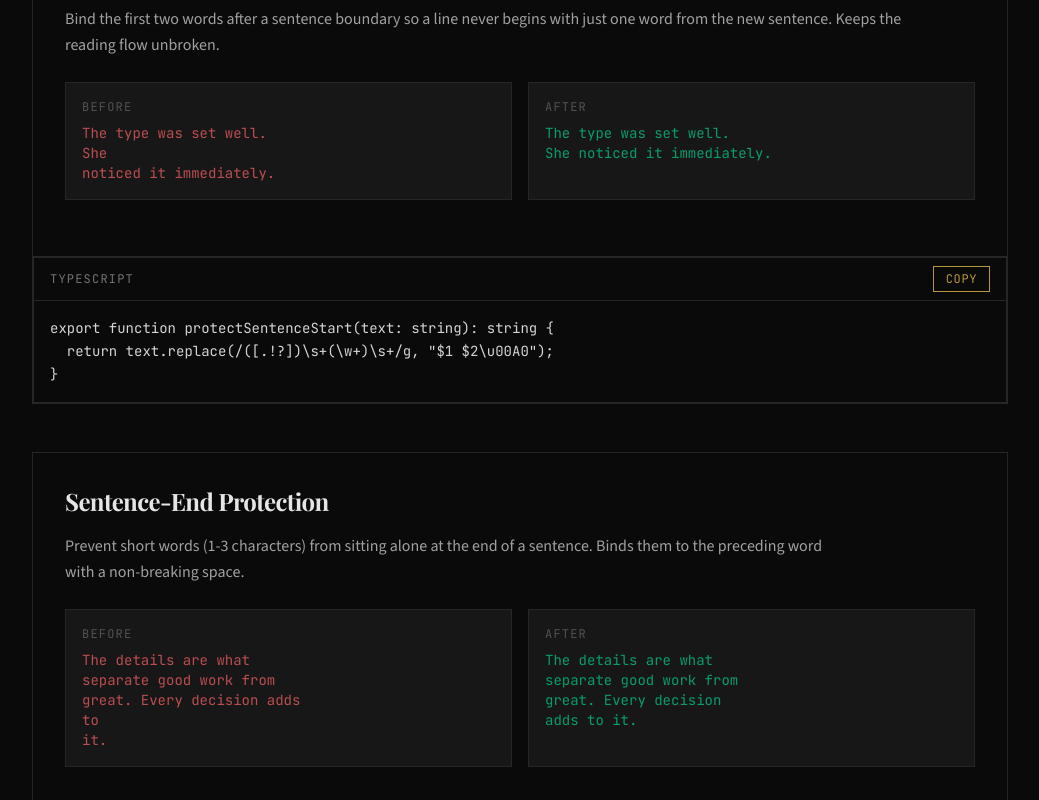
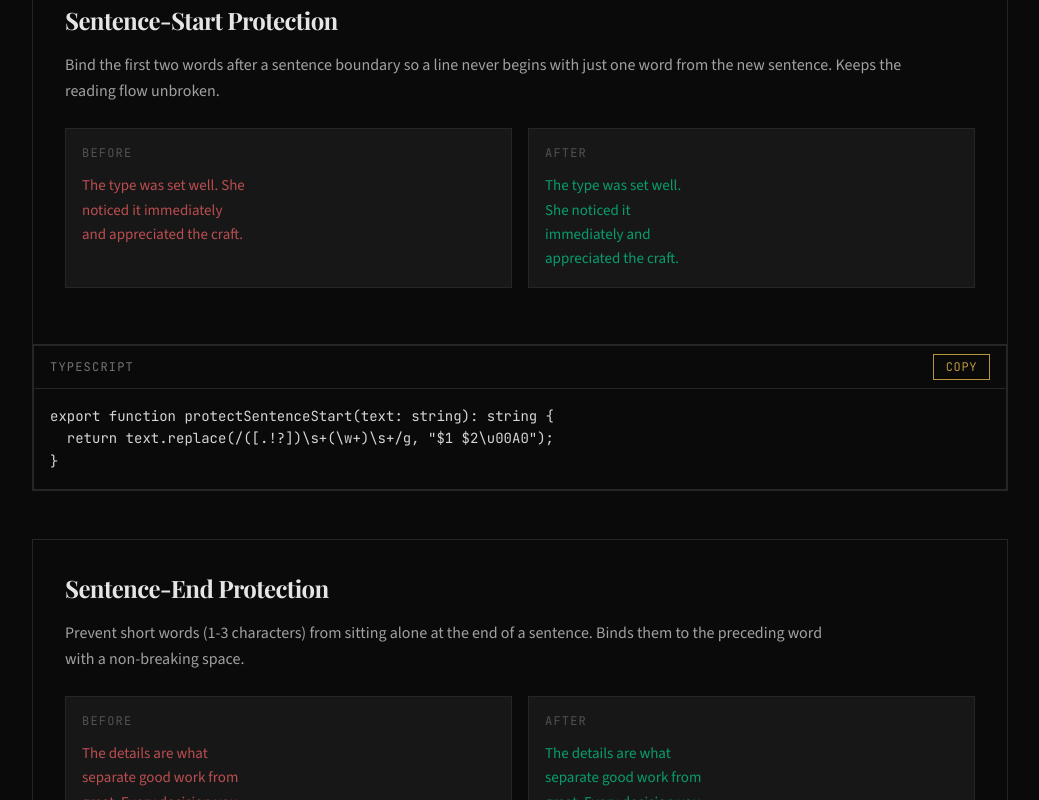
Before and after one commit to speedwarnsf/web-typography, a Next.js app: page / in a window 1280 px wide. Shown: the part 1700-2500 px from the top of the page, without its empty margins (120-1159 px from the left). Built offline with nearby package versions, Linux system fonts and the light colour scheme; a web font is replaced by a local one.

Commit message:
Before/after examples: proportional font, natural wrapping in constrained columns, no fake line breaks

```diff
--- a/src/app/page.tsx
+++ b/src/app/page.tsx
@@ -19,8 +19,8 @@ const rules = [
     name: "No Orphans",
     description:
       "Replace the last space in a paragraph with a non-breaking space, ensuring the final line always contains at least two words. Prevents lonely words dangling on their own line.",
-    before: "Good typography is invisible.\nGreat typography speaks\nwithout ever being\nnoticed.",
-    after: "Good typography is invisible.\nGreat typography speaks\nwithout ever\nbeing\u00A0noticed.",
+    before: "Good typography is invisible. Great typography speaks without ever being noticed.",
+    after: "Good typography is invisible. Great typography speaks without ever being\u00A0noticed.",
     code: `export function preventOrphans(text: string): string {
   const lastSpaceIndex = text.lastIndexOf(" ");
   if (lastSpaceIndex === -1) return text;
@@ -33,8 +33,8 @@ const rules = [
     name: "Sentence-Start Protection",
     description:
       "Bind the first two words after a sentence boundary so a line never begins with just one word from the new sentence. Keeps the reading flow unbroken.",
-    before: "The type was set well.\nShe\nnoticed it immediately.",
-    after: "The type was set well.\nShe\u00A0noticed it immediately.",
+    before: "The type was set well. She noticed it immediately and appreciated the craft.",
+    after: "The type was set well. She\u00A0noticed it immediately and appreciated the\u00A0craft.",
     code: `export function protectSentenceStart(text: string): string {
   return text.replace(/([.!?])\\s+(\\w+)\\s+/g, "$1 $2\\u00A0");
 }`,
@@ -43,8 +43,8 @@ const rules = [
     name: "Sentence-End Protection",
     description:
       "Prevent short words (1-3 characters) from sitting alone at the end of a sentence. Binds them to the preceding word with a non-breaking space.",
-    before: 'The details are what\nseparate good work from\ngreat. Every decision adds\nto\nit.',
-    after: 'The details are what\nseparate good work from\ngreat. Every decision\nadds\u00A0to\u00A0it.',
+    before: 'The details are what separate good work from great. Every decision you make adds to it.',
+    after: 'The details are what separate good work from great. Every decision you make adds to\u00A0it.',
     code: `export function protectSentenceEnd(text: string): string {
   return text.replace(/\\s+(\\w{1,3})([.!?])/g, "\\u00A0$1$2");
 }`,
@@ -53,8 +53,8 @@ const rules = [
     name: "Rag Smoothing",
     description:
       "Detects words that would push a line past the target length and binds them to the previous word, pulling them to the next line. Creates a smoother right edge without justification.",
-    before: "Every choice you make in\ntypography either\nhelps the reader or gets in\ntheir way.",
-    after: "Every choice you make\nin typography either\nhelps the reader or\ngets in their way.",
+    before: "Every choice you make in typography either helps the reader or gets in their way.",
+    after: "Every choice you make in\u00A0typography either helps the reader or gets in\u00A0their\u00A0way.",
     code: `export function smoothRag(text: string, targetLineLength = 65): string {
   const words = text.split(" ");
   let currentLength = 0;
@@ -81,8 +81,8 @@ const rules = [
     name: "Short Word Binding",
     description:
       "Common prepositions, articles, and conjunctions (a, an, the, in, on, at, to, by, of, etc.) are bound to the following word with a non-breaking space. Prevents these small words from ending a line alone.",
-    before: "She walked to\nthe store and stood in\nthe rain for a while.",
-    after: "She walked to\u00A0the store\nand stood in\u00A0the rain\nfor a while.",
+    before: "She walked to the store and stood in the rain for a while.",
+    after: "She walked to\u00A0the store and stood in\u00A0the rain for a\u00A0while.",
     code: `export function bindShortWords(text: string): string {
   return text.replace(
     /\\s(a|an|the|in|on|at|to|by|of|or|is|it|as|if|so|no|do|up|we|he|me|my|be|am)\\s/gi,
@@ -313,18 +313,26 @@ export default function Home() {
 
                 <div className="grid sm:grid-cols-2 gap-4 mb-6">
                   <div className="p-4 bg-neutral-900 border border-neutral-800">
-                    <p className="text-xs font-mono uppercase tracking-widest text-neutral-600 mb-2">
+                    <p className="text-xs font-mono uppercase tracking-widest text-neutral-600 mb-3">
                       Before
                     </p>
-                    <p className="text-sm font-mono text-red-400/70 whitespace-pre-wrap" data-no-typeset>
+                    <p
+                      className="text-[15px] leading-relaxed text-red-400/70"
+                      style={{ fontFamily: "var(--font-source-sans)", maxWidth: "22ch" }}
+                      data-no-typeset
+                    >
                       {rule.before}
                     </p>
                   </div>
                   <div className="p-4 bg-neutral-900 border border-neutral-800">
-                    <p className="text-xs font-mono uppercase tracking-widest text-neutral-600 mb-2">
+                    <p className="text-xs font-mono uppercase tracking-widest text-neutral-600 mb-3">
                       After
                     </p>
-                    <p className="text-sm font-mono text-emerald-400/70 whitespace-pre-wrap" data-no-typeset>
+                    <p
+                      className="text-[15px] leading-relaxed text-emerald-400/70"
+                      style={{ fontFamily: "var(--font-source-sans)", maxWidth: "22ch" }}
+                      data-no-typeset
+                    >
                       {rule.after}
                     </p>
                   </div>
```
